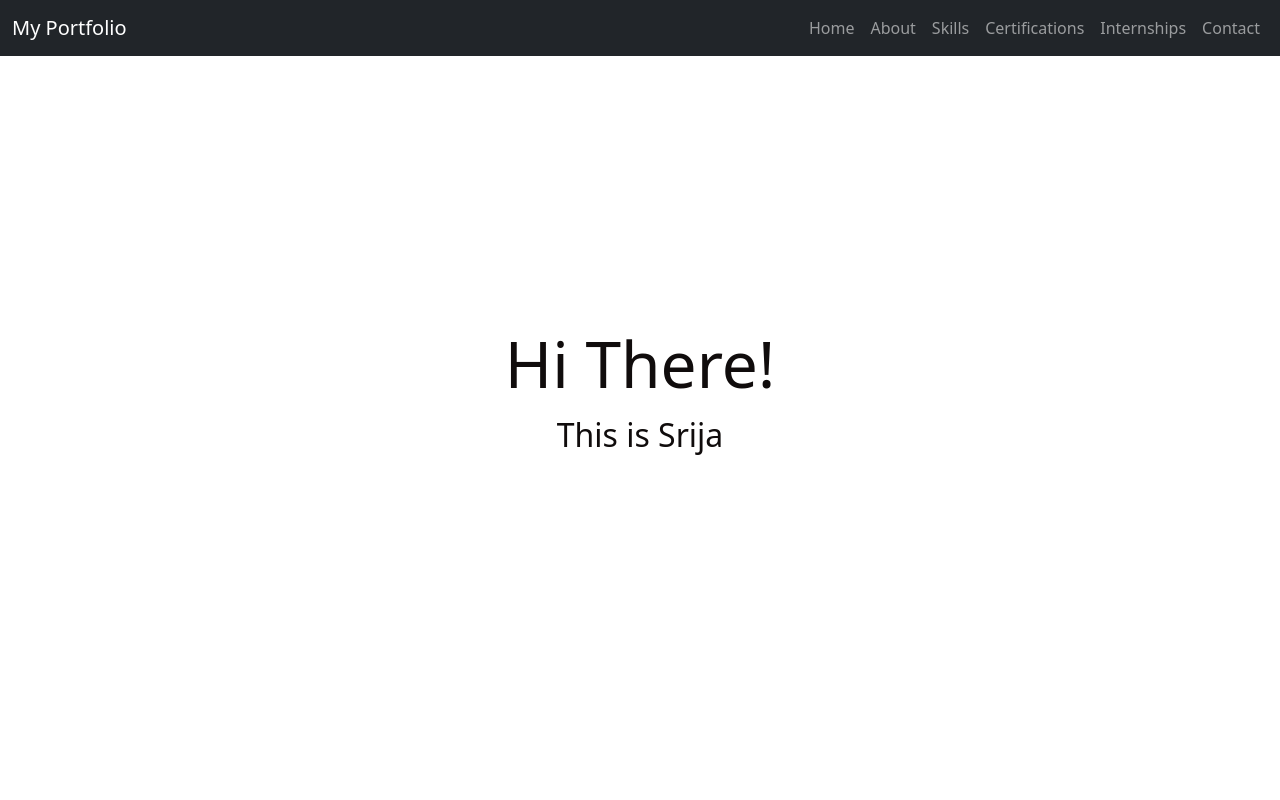
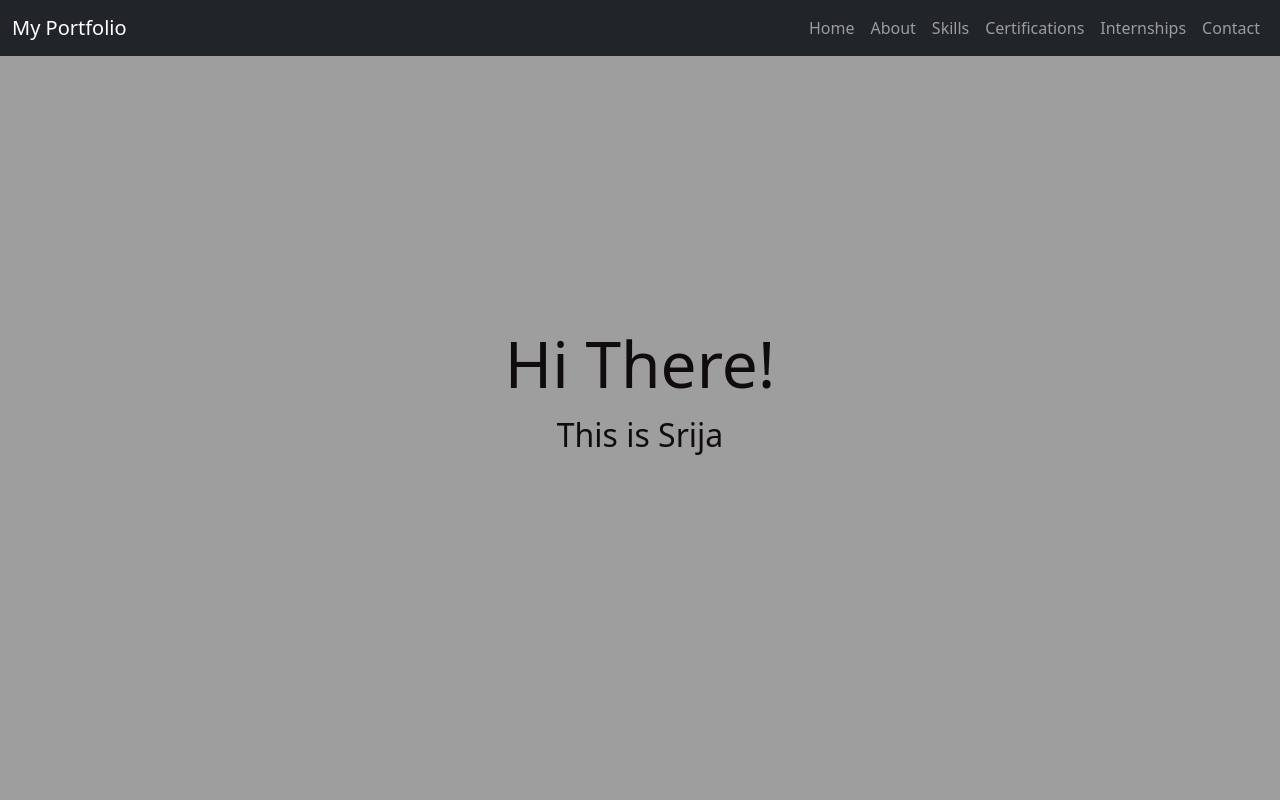
Before and after one commit to SrijaKonidela525/fedproject, a plain HTML site: page sfed.html in a window 1280 px wide. Shown: the top 800 px of the page. Drawn offline with nearby package versions, Linux system fonts and the light colour scheme; the site is published under a folder, as on GitHub Pages, so addresses that start at the root find nothing.

Commit message:
Update style.css

```diff
--- a/css/style.css
+++ b/css/style.css
@@ -1,6 +1,6 @@
 .bannerBgImage {
     height: 100vh;
-    background: url(/images/christin-hume-mfB1B1s4sMc-unsplash.jpg);
+    background: url("../images/christin-hume-mfB1B1s4sMc-unsplash.jpg");
     background-size: cover;
     position: relative;
 }
```
